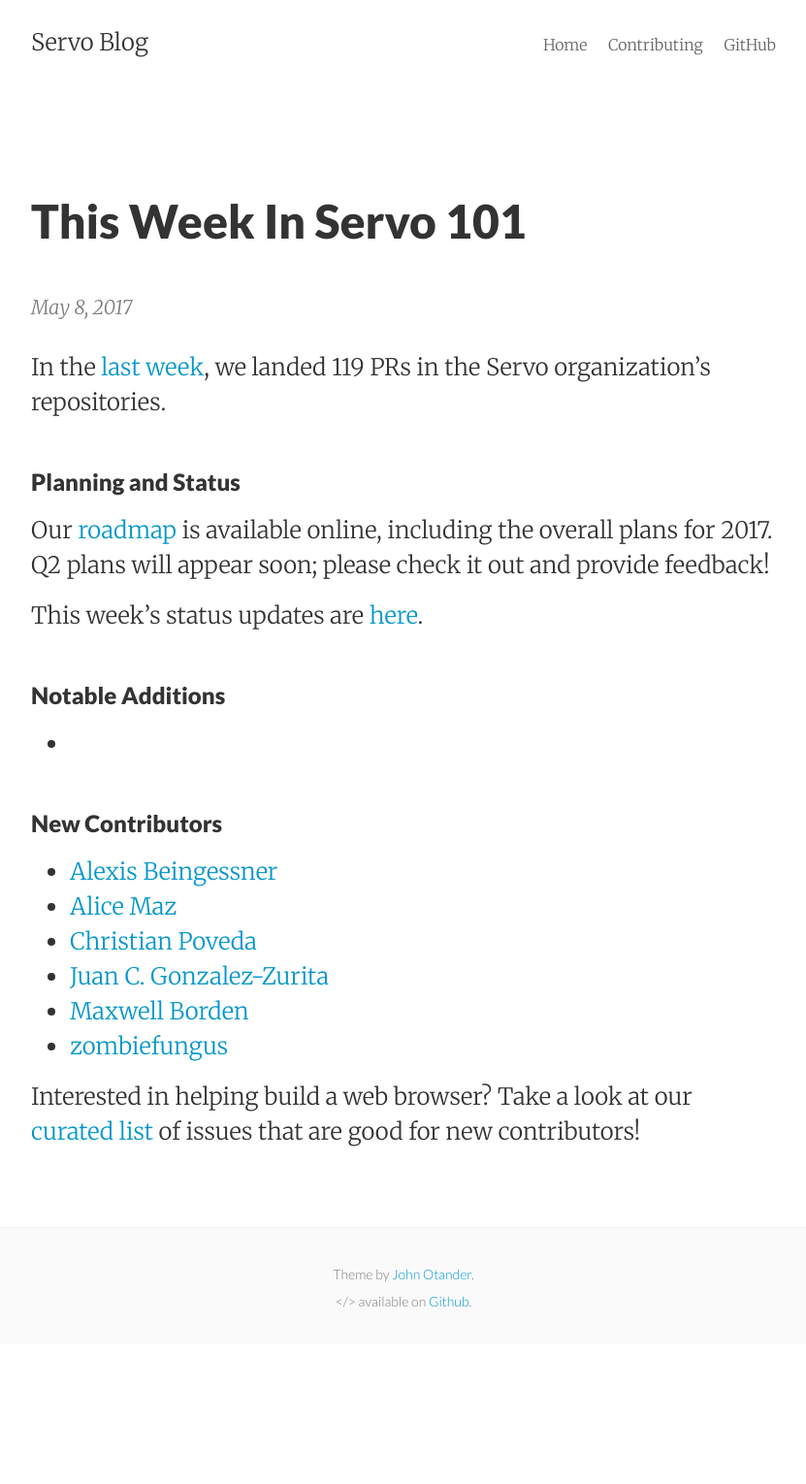
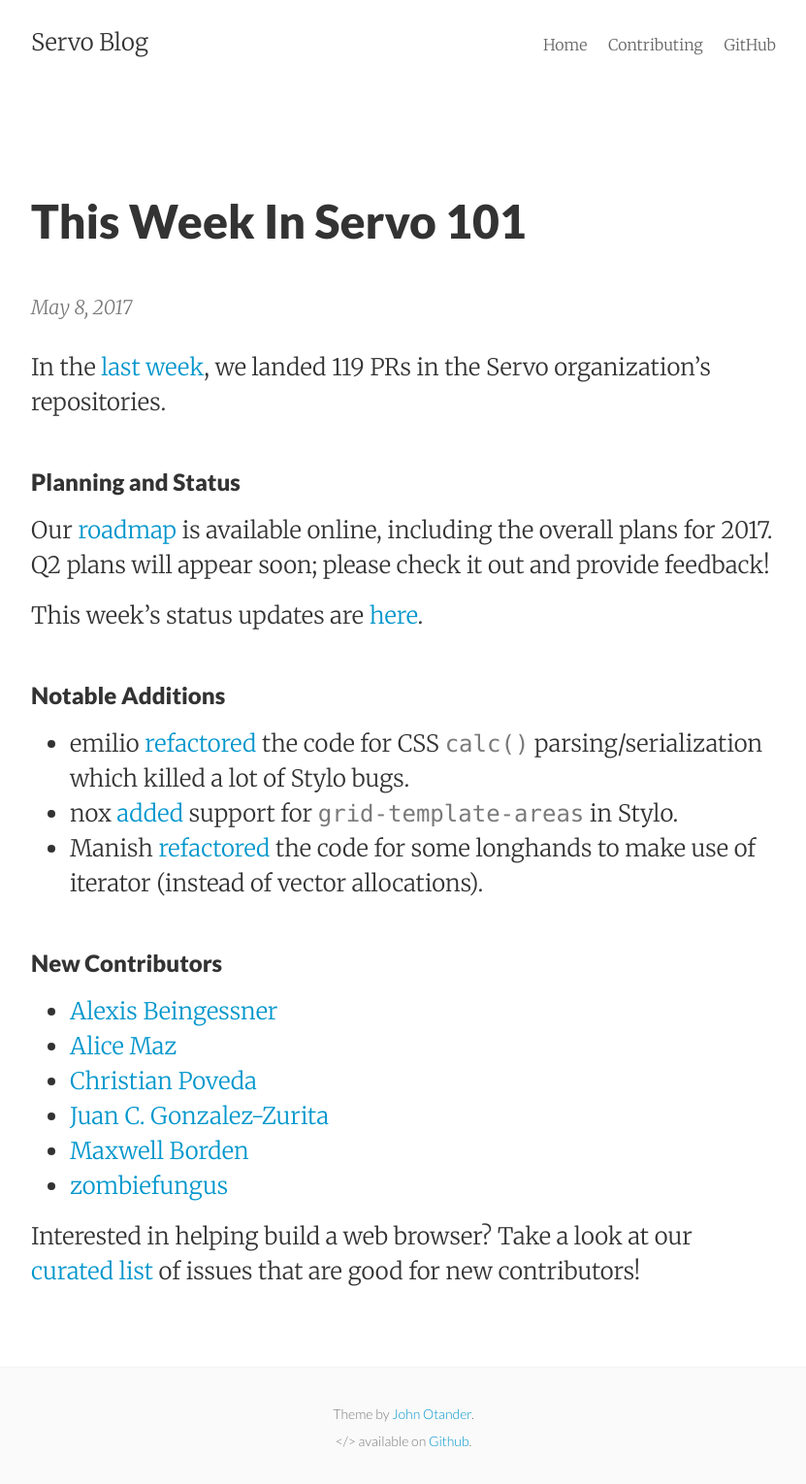
Before and after one commit to servo/blog.servo.org, a Jekyll site: the page built from _posts/2017-05-08-twis-101.md, in a window 1280 px wide. Shown: the whole page at 97% size, without its empty margins (224-1055 px from the left). Built offline with Jekyll 4.4.1, drawn with Linux system fonts in a browser that asks for light colours; before the commit the page ends 1386 px from its top, so only the background shows below that.

Commit message:
Some notable contributions

```diff
--- a/_posts/2017-05-08-twis-101.md
+++ b/_posts/2017-05-08-twis-101.md
@@ -18,7 +18,9 @@
 
 ### Notable Additions
 
--
+- emilio [refactored](https://github.com/servo/servo/pull/16728) the code for CSS `calc()` parsing/serialization which killed a lot of Stylo bugs.
+- nox [added](https://github.com/servo/servo/pull/16727) support for `grid-template-areas` in Stylo.
+- Manish [refactored](https://github.com/servo/servo/pull/16721) the code for some longhands to make use of iterator (instead of vector allocations).
 
 ### New Contributors
 
```
